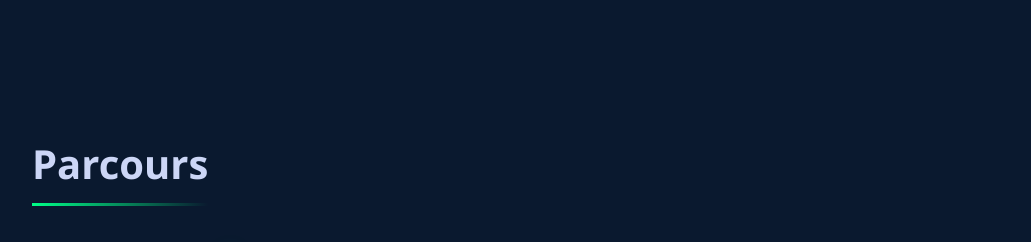
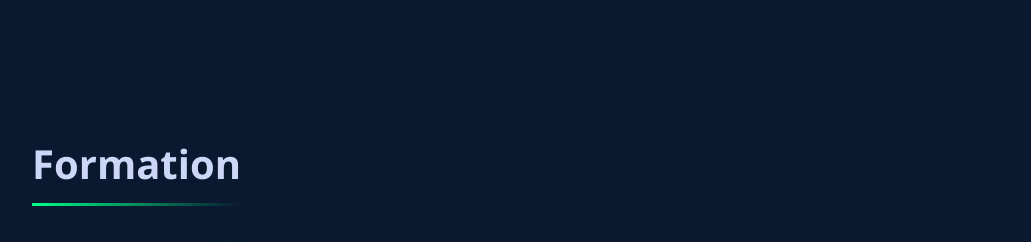
Before and after one commit to QC31/Portfolio, a plain HTML site: page index.html in a window 1280 px wide. Shown: the part 1380-1622 px from the top of the page, without its empty margins (40-1071 px from the left). Drawn offline with Linux system fonts and the light colour scheme.

Commit message:
Formation

```diff
--- a/index.html
+++ b/index.html
@@ -854,7 +854,7 @@
 
     <!-- Formation Section -->
     <section id="formation">
-        <h2>Parcours</h2>
+        <h2>Formation</h2>
         <div class="timeline">
 
             <!-- Item Timeline -->
```
